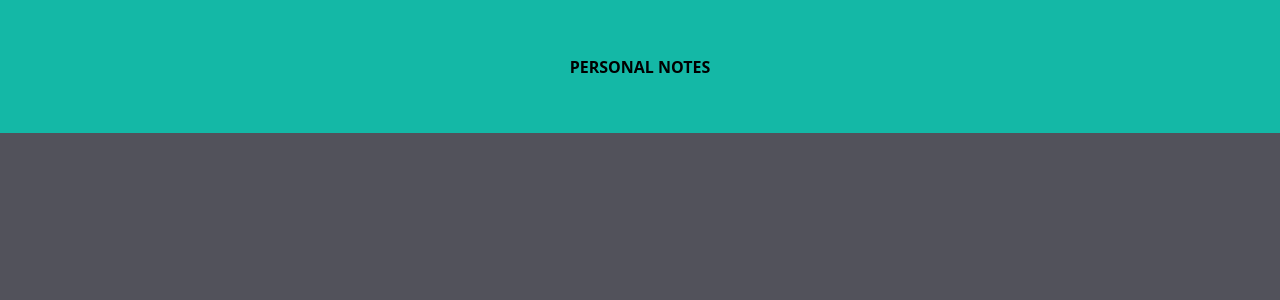
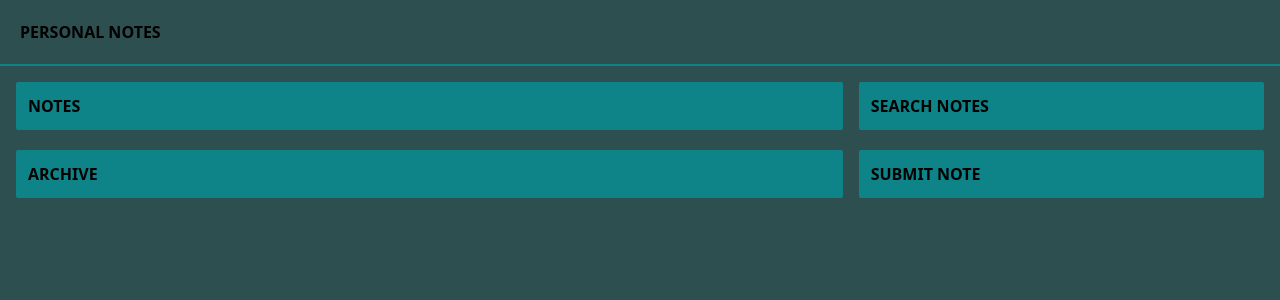
Before and after one commit to MSeptianJ/dicoding-personal-notes-vite, a React (Vite) app: page / in a window 1280 px wide. Shown: the top 300 px of the page. Built offline with nearby package versions, Linux system fonts and the light colour scheme.

Commit message:
Organize Folder, Add New Color

```diff
--- /dev/null
+++ b/src/AppNote.jsx
@@ -0,0 +1,27 @@
+import NoteHeader from "./components/NoteHeader";
+import NoteList from "./components/NoteList";
+import NoteSearch from "./components/NoteSearch";
+import NoteSubmit from "./components/NoteSubmit";
+
+function AppNote() {
+  return (
+    <div className="bg-main h-screen w-full">
+      <NoteHeader />
+      <div className=" bg-subA m-auto grid w-full grid-cols-3 gap-4 p-4">
+        <div className=" col-span-2 grid w-full gap-5">
+          <NoteList ListTitle="Notes" />
+
+          <NoteList ListTitle="Archive" />
+        </div>
+
+        <div className=" grid w-full gap-5">
+          <NoteSearch />
+
+          <NoteSubmit />
+        </div>
+      </div>
+    </div>
+  );
+}
+
+export default AppNote;
--- /dev/null
+++ b/src/components/NoteHeader.jsx
@@ -0,0 +1,9 @@
+const NoteHeader = () => {
+  return (
+    <header className=" border-sub grid w-full border-b-2 p-5 text-center font-bold uppercase">
+      <p className=" m-auto w-full text-left">Personal Notes</p>
+    </header>
+  );
+};
+
+export default NoteHeader;
--- /dev/null
+++ b/src/components/NoteList.jsx
@@ -0,0 +1,19 @@
+import PropTypes from "prop-types";
+
+const NoteList = ({ ListTitle, ListNotes }) => {
+  return (
+    <div className=" bg-sub w-full rounded-sm p-3">
+      <h2 className=" font-semibold uppercase">{ListTitle}</h2>
+      {ListNotes?.map((note, id) => (
+        <div key={id}>{note}</div>
+      ))}
+    </div>
+  );
+};
+
+NoteList.propTypes = {
+  ListTitle: PropTypes.string,
+  ListNotes: PropTypes.object,
+};
+
+export default NoteList;
--- /dev/null
+++ b/src/components/NoteSearch.jsx
@@ -0,0 +1,15 @@
+import PropTypes from "prop-types";
+
+const NoteSearch = () => {
+  return (
+    <div className="bg-sub w-full rounded-sm p-3">
+      <h2 className=" font-semibold uppercase">Search Notes</h2>
+    </div>
+  );
+};
+
+NoteSearch.propTypes = {
+  func: PropTypes.func,
+};
+
+export default NoteSearch;
--- /dev/null
+++ b/src/components/NoteSubmit.jsx
@@ -0,0 +1,15 @@
+import PropTypes from "prop-types";
+
+const NoteSubmit = () => {
+  return (
+    <div className=" bg-sub w-full rounded-sm p-3">
+      <h2 className=" font-semibold uppercase">Submit Note</h2>
+    </div>
+  );
+};
+
+NoteSubmit.propTypes = {
+  func: PropTypes.func,
+};
+
+export default NoteSubmit;
--- a/src/main.jsx
+++ b/src/main.jsx
@@ -1,10 +1,10 @@
 import React from "react";
 import ReactDOM from "react-dom/client";
+import AppNote from "./AppNote";
 import "./assets/styles/index.css";
-import NotePage from "./pages/NotePage";
 
 ReactDOM.createRoot(document.getElementById("root")).render(
   <React.StrictMode>
-    <NotePage />
+    <AppNote />
   </React.StrictMode>,
 );
--- a/src/pages/NotePage.jsx
+++ /dev/null
@@ -1,12 +0,0 @@
-import NoteHeader from "./components/NoteHeader";
-
-function NotePage() {
-  return (
-    <div className=" m-auto grid h-screen w-full grid-rows-6 justify-items-center bg-zinc-600">
-      <NoteHeader />
-      <div></div>
-    </div>
-  );
-}
-
-export default NotePage;
--- a/src/pages/components/NoteHeader.jsx
+++ /dev/null
@@ -1,9 +0,0 @@
-const NoteHeader = () => {
-  return (
-    <header className=" grid w-full items-center justify-center bg-teal-500 p-5 text-center font-bold uppercase">
-      <p className=" m-auto w-full">Personal Notes</p>
-    </header>
-  );
-};
-
-export default NoteHeader;
--- a/tailwind.config.js
+++ b/tailwind.config.js
@@ -9,6 +9,12 @@ export default {
       xl: "1280px",
       "2xl": "1536px",
     },
+    colors: {
+      darkMain: "#2C3333",
+      main: "#2E4F4F",
+      sub: "#0E8388",
+      accent: "#CBE4DE",
+    },
   },
   plugins: [],
 };
```
